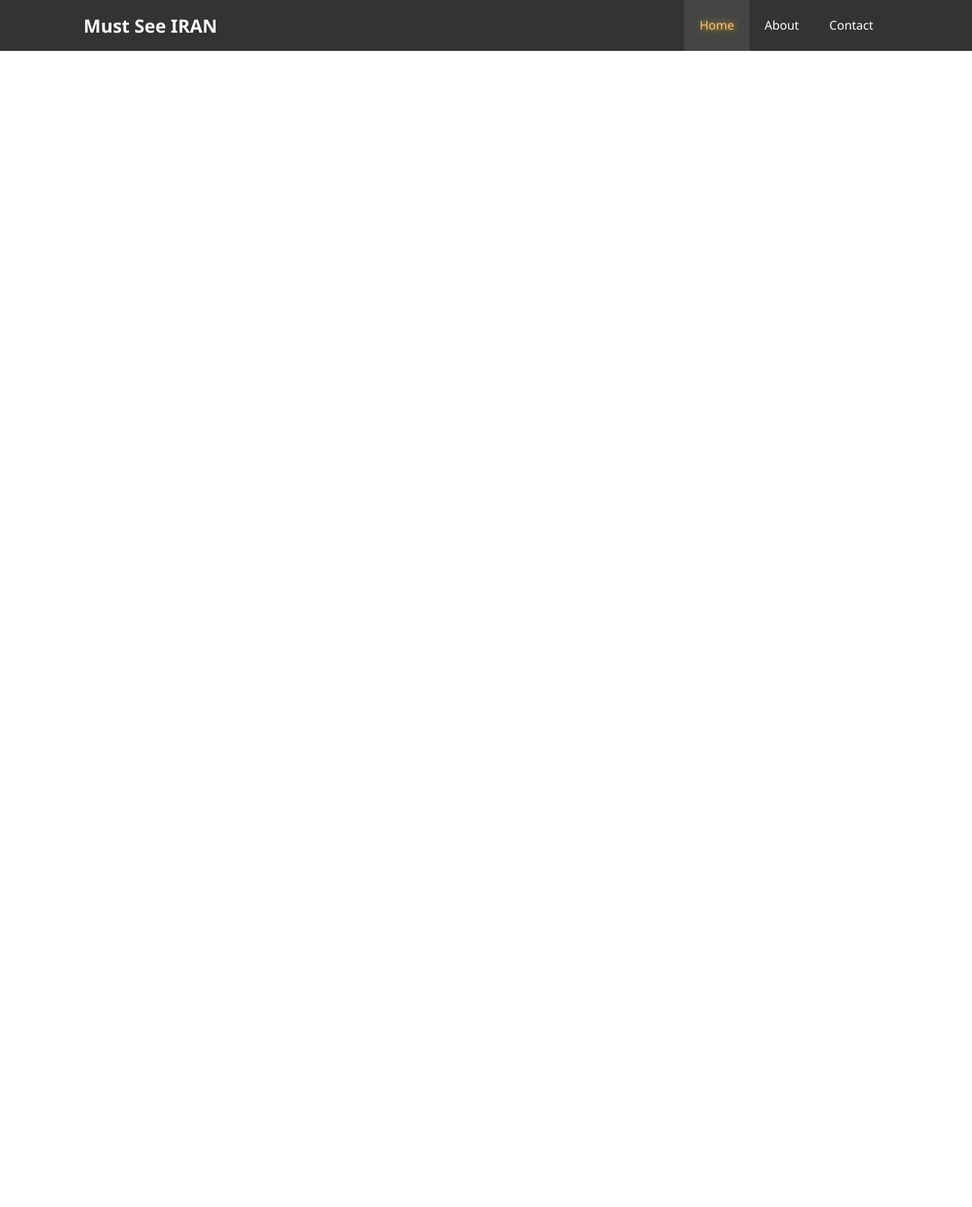
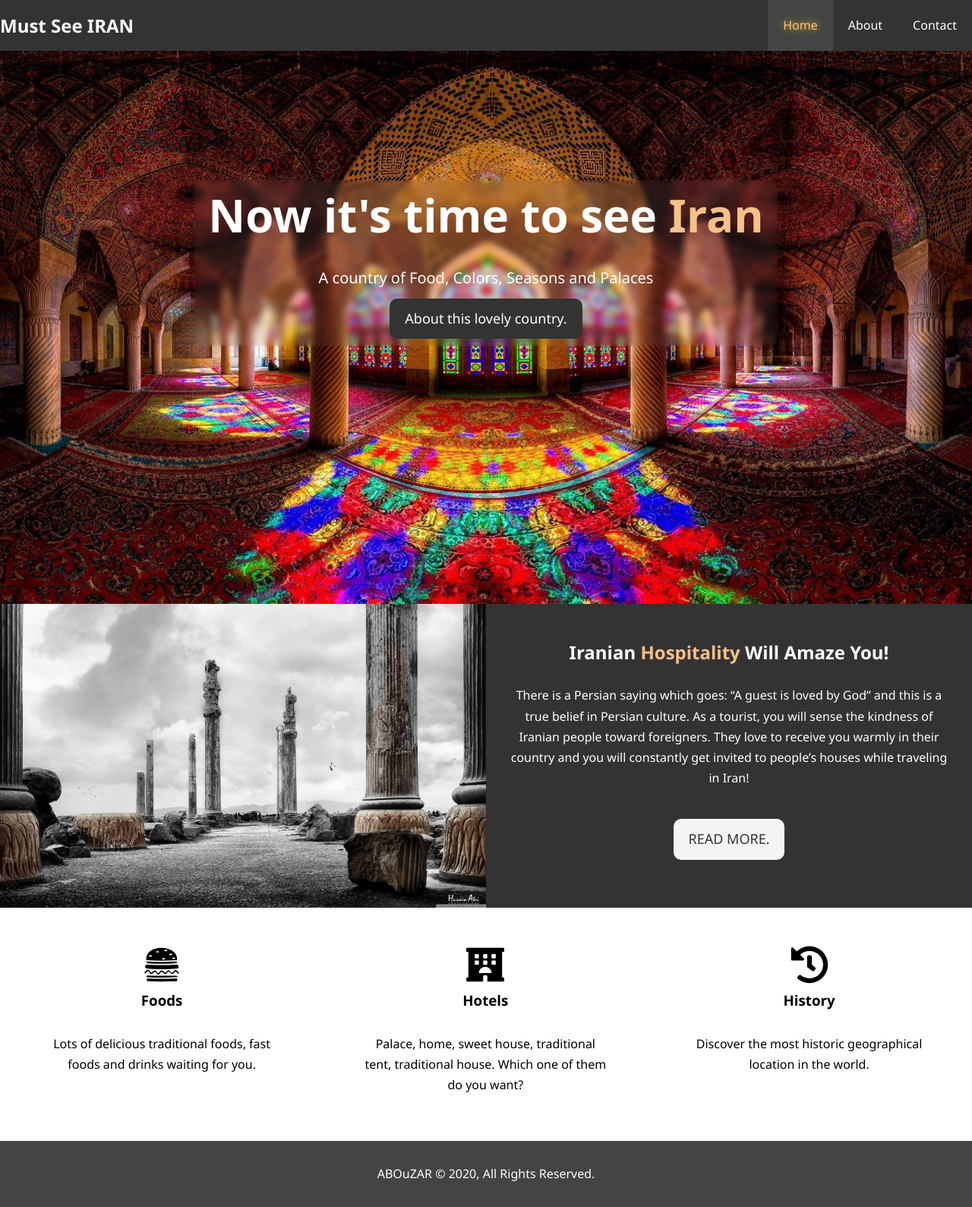
Before and after one commit to MahdiYasini/simple-Responsive-ReactJS, a React (Create React App) app: page / in a window 1280 px wide. Shown: the whole page at 76% size. Before the commit the page ends 800 px from the top, so only its background shows below. Built offline with nearby package versions, Linux system fonts and the light colour scheme.

Commit message:
main blog structure finished

```diff
--- a/src/components/Blog/Blog.js
+++ b/src/components/Blog/Blog.js
@@ -1,6 +1,10 @@
 import React from 'react'
 import { Link, Route, Switch } from 'react-router-dom';
 import { makeStyles } from '@material-ui/core'
+
+import Home from '../Home/Home';
+import About from '../About/About';
+import Contact from '../Contact/Contact'
 
 const useStyles = makeStyles({
     navbar: {
@@ -41,27 +45,32 @@
             color: "#f7c08a",
         }
     },
-    container: {
-        margin: "auto",
-        maxWidth: "1100px",
-        overflow: "auto",
-        padding: "0 20px"
+    footer: {
+
+        textAlign: "center",
+        background: "#444",
+        color: "white",
+        padding: "20px"
+    },
+    clr: {
+        clear: "both"
     }
 });
 
 const Blog = () => {
     const classes = useStyles();
     return (
+        <>
             <header>
                 <nav className={classes.navbar}>
-                <div className = {classes.container}>
+                    <div className= "container">
                         <h1 classes={classes.logo}>
                             <Link to="/">
                                 Must See IRAN
                     </Link>
                         </h1>
                         <ul>
-                    <li className = {classes.current}>
+                            <li className={classes.current}>
                                 <Link to="/">
                                     Home
                         </Link>
@@ -80,6 +89,16 @@
                     </div>
                 </nav>
             </header>
+            <Switch>
+                <Route path = "/" exact component = {Home}/>
+                <Route path = "/about" exact component = {About}/>
+                <Route path = "/contact" exact component = {Contact}/>
+            </Switch>
+            <div className = {classes.clr}></div>
+            <footer className = {classes.footer}>
+                <p>ABOuZAR &copy; 2020, All Rights Reserved.</p>
+            </footer>
+        </>
     )
 };
 
```
Lines whose indentation alone changed are shown as unchanged.
